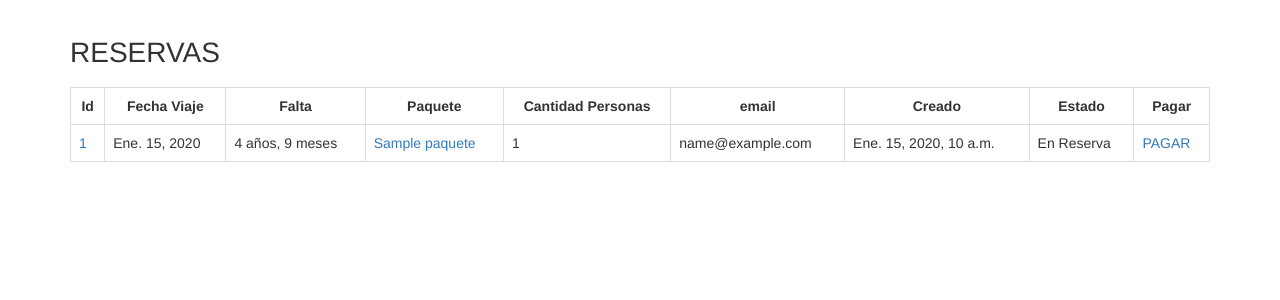
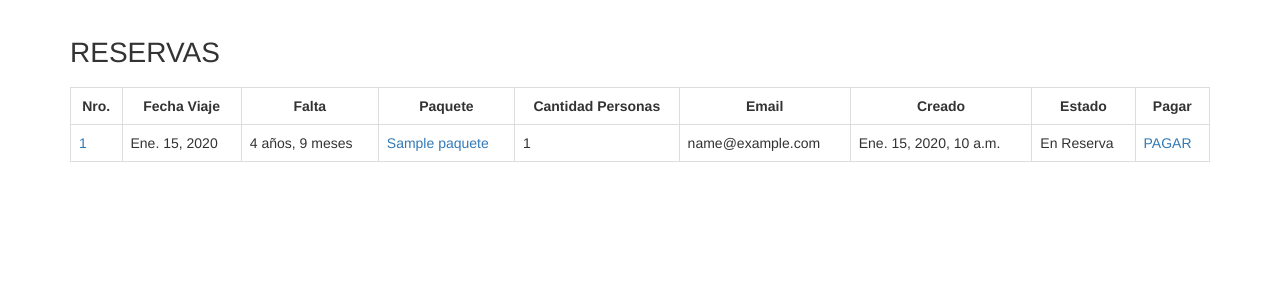
Before and after one commit to Eracleo/ppll, a Django app: template pyllik/templates/reserva/list.html in a window 1280 px wide. Shown: the part 51-351 px from the top of the page. Run offline with Django 3.2, Linux system fonts and the light colour scheme; the template is opened without the code that fills it: values that come from a table or form of the project are taken from there, others are empty; tables that the repository leaves empty hold one stand-in row (values such as "Sample post"); parts of the project's set-up code (start-up, migrations or seed data) failed here and were passed over; some libraries are stand-ins or nearby versions.

Commit message:
Cambiar Id = Nro solo para que se entienda mejor!

```diff
--- a/pyllik/templates/reserva/list.html
+++ b/pyllik/templates/reserva/list.html
@@ -3,12 +3,12 @@
 {% block content %}
 	<table class="table table-bordered table-condesed table-hover">
       <tr>
-        <th>Id</th>
+        <th>Nro.</th>
         <th>Fecha Viaje</th>
         <th>Falta</th>
         <th>Paquete</th>
         <th>Cantidad Personas</th>
-        <th>email</th>
+        <th>Email</th>
         <th>Creado</th>
         <th>Estado</th>
         <th>Pagar</th>
```
